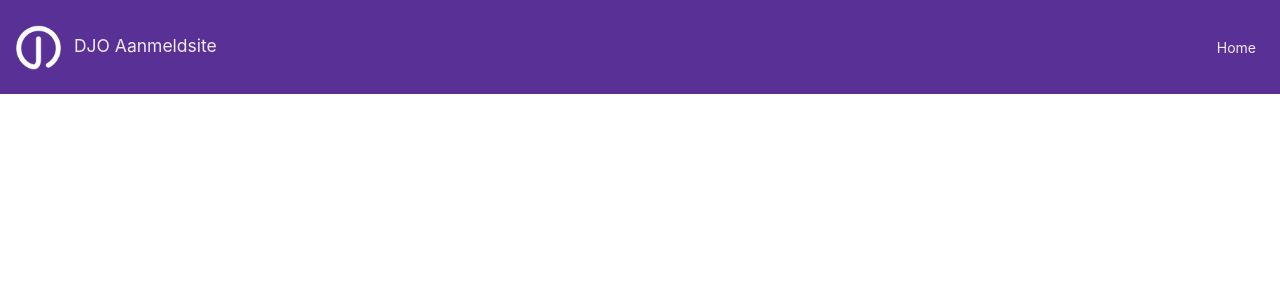
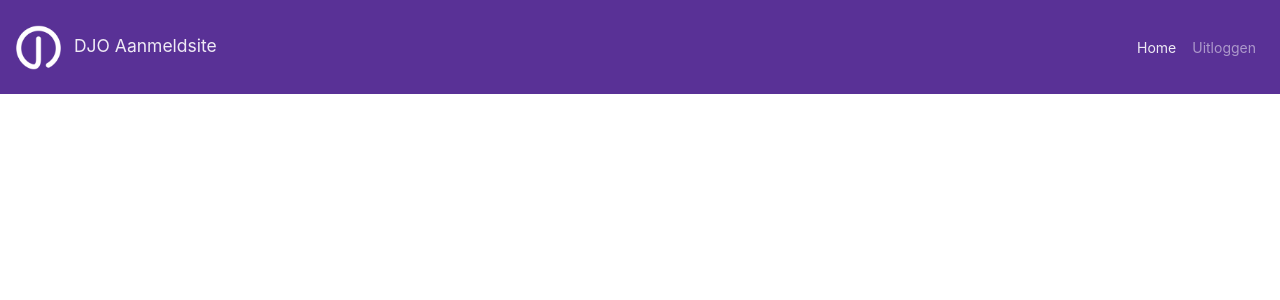
Before and after one commit to djoamersfoort/aanmelden, a Django app: template aanmelden/templates/base.html in a window 1280 px wide. Shown: the top 300 px of the page. Run offline with Django 3.2, Linux system fonts and the light colour scheme; the template is opened without the code that fills it, so the values that code supplies are empty; some libraries are stand-ins or nearby versions.

Commit message:
Add logoff menu item

```diff
--- a/aanmelden/templates/base.html
+++ b/aanmelden/templates/base.html
@@ -28,6 +28,9 @@
                     <a class="nav-link" href="{% url 'report' %}">Report</a>
                 </li>
                 {% endif %}
+                <li class="nav-item">
+                    <a class="nav-link" href="{% url 'logoff' %}">Uitloggen</a>
+                </li>
             </ul>
         </div>
     </nav>
--- a/aanmelden/urls.py
+++ b/aanmelden/urls.py
@@ -23,6 +23,7 @@ urlpatterns = [
     path('register/day/<str:day>', views.Register.as_view(), name='register'),
     path('deregister/day/<str:day>', views.DeRegister.as_view(), name='deregister'),
     path('report/', views.Report.as_view(), name='report'),
+    path('logoff/', views.LogoffView.as_view(), name='logoff'),
     re_path(r'oauth/.*', views.LoginResponseView.as_view()),
     path('', views.LoginView.as_view(), name='login')
 ]
```
